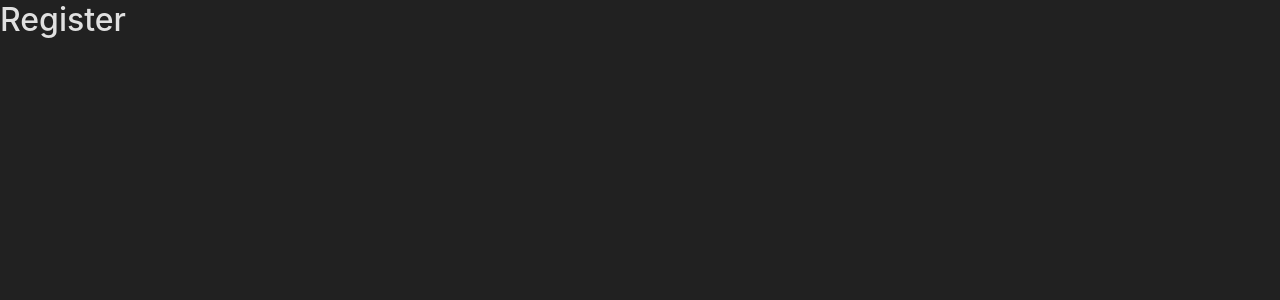
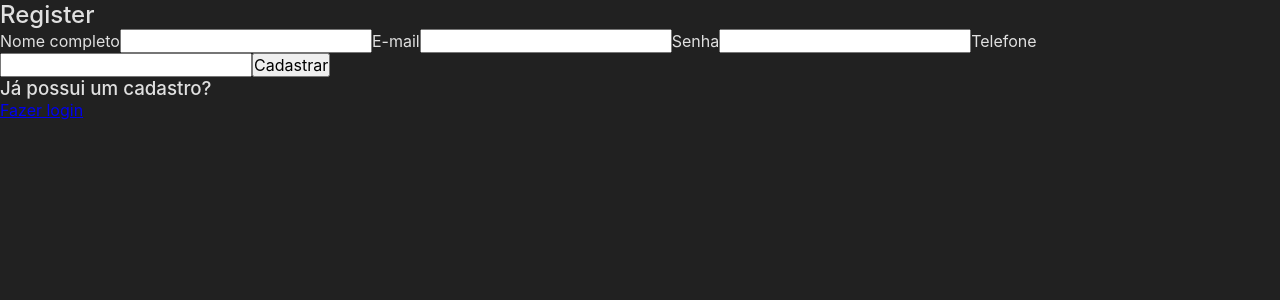
Before and after one commit to freitassneto/contact-verse, a React (Vite) app in the folder front/: page /register in a window 1280 px wide. Shown: the top 300 px of the page. Built offline with nearby package versions, Linux system fonts and the light colour scheme.

Commit message:
feat: register page working

```diff
--- a/front/src/pages/Register/index.tsx
+++ b/front/src/pages/Register/index.tsx
@@ -1,6 +1,48 @@
+import { useAuth } from "../../hooks/useAuth";
+import { useForm } from "react-hook-form";
+import { RegisterData, registerSchema } from "./validator";
+import { zodResolver } from "@hookform/resolvers/zod";
+import { Link } from "react-router-dom";
 
 export const Register = () => {
+  const { registerUser } = useAuth();
+
+  const {
+    register,
+    handleSubmit,
+    formState: { errors },
+  } = useForm<RegisterData>({
+    mode: "onBlur",
+    resolver: zodResolver(registerSchema),
+  });
+
   return (
-    <h1>Register</h1>
-  )
-}
+    <main>
+      <h2>Register</h2>
+
+      <form onSubmit={handleSubmit(registerUser)}>
+        <label htmlFor="fullname">Nome completo</label>
+        <input type="text" id="fullname" {...register("fullname")} />
+        {errors.fullname?.message && <small>{errors.fullname.message}</small>}
+
+        <label htmlFor="email">E-mail</label>
+        <input type="email" id="email" {...register("email")} />
+        {errors.email?.message && <small>{errors.email.message}</small>}
+
+        <label htmlFor="password">Senha</label>
+        <input type="password" id="password" {...register("password")} />
+        {errors.password?.message && <small>{errors.password.message}</small>}
+
+        <label htmlFor="phone">Telefone</label>
+        <input type="text" id="phone" {...register("phone")} />
+        {errors.phone?.message && <small>{errors.phone.message}</small>}
+
+        <button type="submit">Cadastrar</button>
+      </form>
+      <section>
+        <h3>Já possui um cadastro?</h3>
+        <Link to="/">Fazer login</Link>
+      </section>
+    </main>
+  );
+};
--- /dev/null
+++ b/front/src/pages/Register/validator.ts
@@ -0,0 +1,12 @@
+import { z } from "zod";
+
+export const registerSchema = z.object({
+  fullname: z.string().min(2, "O nome deve contar, no mínimo, 2 caracteres"),
+  email: z.string().email("Deve ser um email válido"),
+  password: z
+    .string()
+    .min(4, "A senha deve conter, no mínimo, 4 caracteres."),
+  phone: z.string().length(11, "O telefone deve ter 11 caracteres"),
+});
+
+export type RegisterData = z.infer<typeof registerSchema>;
--- a/front/src/providers/AuthProvider.tsx
+++ b/front/src/providers/AuthProvider.tsx
@@ -1,7 +1,9 @@
 import { ReactNode, createContext, useEffect, useState } from "react";
-import { useNavigate } from "react-router-dom";
+import { Navigate, useNavigate } from "react-router-dom";
 import { LoginData } from "../pages/Login/validator";
 import { api } from "../services/api";
+import { toast } from "react-toastify";
+import { RegisterData } from "../pages/Register/validator";
 
 interface AuthProviderProps {
   children: ReactNode;
@@ -10,6 +12,8 @@ interface AuthProviderProps {
 interface AuthContextValues {
   signIn: (data: LoginData) => void;
   loading: boolean;
+  registerUser: (data: RegisterData) => void;
+  logout: () => void;
 }
 
 export const AuthContext = createContext<AuthContextValues>(
@@ -34,7 +38,10 @@ export const AuthProvider = ({ children }: AuthProviderProps) => {
 
   const signIn = async (data: LoginData) => {
     try {
+      setLoading(true);
       const response = await api.post("/login", data);
+
+      toast.success("Login efetuado!");
 
       const { token } = response.data;
 
@@ -44,11 +51,34 @@ export const AuthProvider = ({ children }: AuthProviderProps) => {
       navigate("dashboard");
     } catch (error) {
       console.error(error);
+      toast.error("E-mail ou senha incorretos!");
+    } finally {
+      setLoading(false);
+      <Navigate to="/dashboard" />;
     }
   };
 
+  const registerUser = async (data: RegisterData) => {
+    try {
+      setLoading(true);
+      await api.post("/users", data);
+      toast.success("Cadastro feito com sucesso!");
+      navigate("/");
+    } catch (error) {
+      console.log(error);
+      toast.error("Desculpe, algo deu errado!");
+    } finally {
+      setLoading(false);
+    }
+  };
+
+  const logout = () => {
+    localStorage.removeItem("ContactNet:token");
+    navigate("/");
+  };
+
   return (
-    <AuthContext.Provider value={{ signIn, loading }}>
+    <AuthContext.Provider value={{ signIn, loading, registerUser, logout }}>
       {children}
     </AuthContext.Provider>
   );
```
